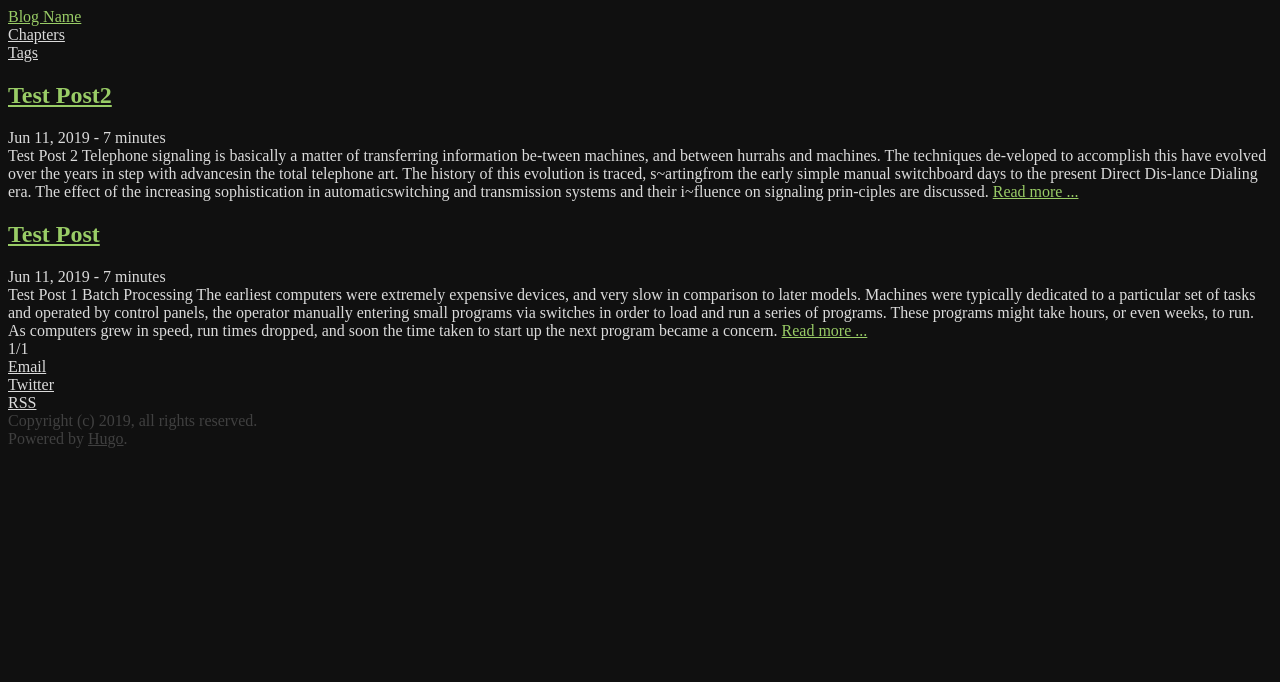
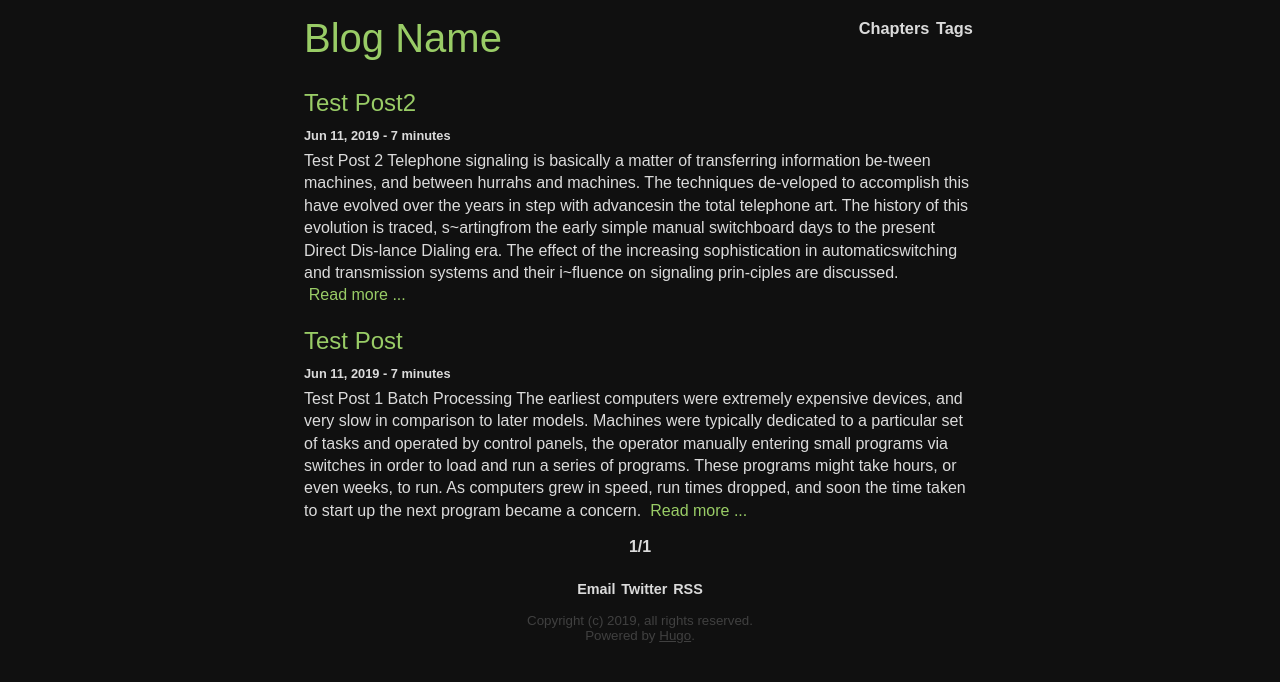
Before and after one commit to k8e/pub-hugo-site, a plain HTML site: page index.html in a window 1280 px wide. Drawn offline with Linux system fonts and the light colour scheme; the site is published under a folder, as on GitHub Pages, so addresses that start at the root find nothing.

Commit message:
Relative file reference

```diff
--- a/index.html
+++ b/index.html
@@ -29,7 +29,7 @@
 
 
 
-<link rel="stylesheet" href="/css/layout.css" />
+<link rel="stylesheet" href="css/layout.css" />
 <style type="text/css">
 body {
   background-color: #101010;
```
